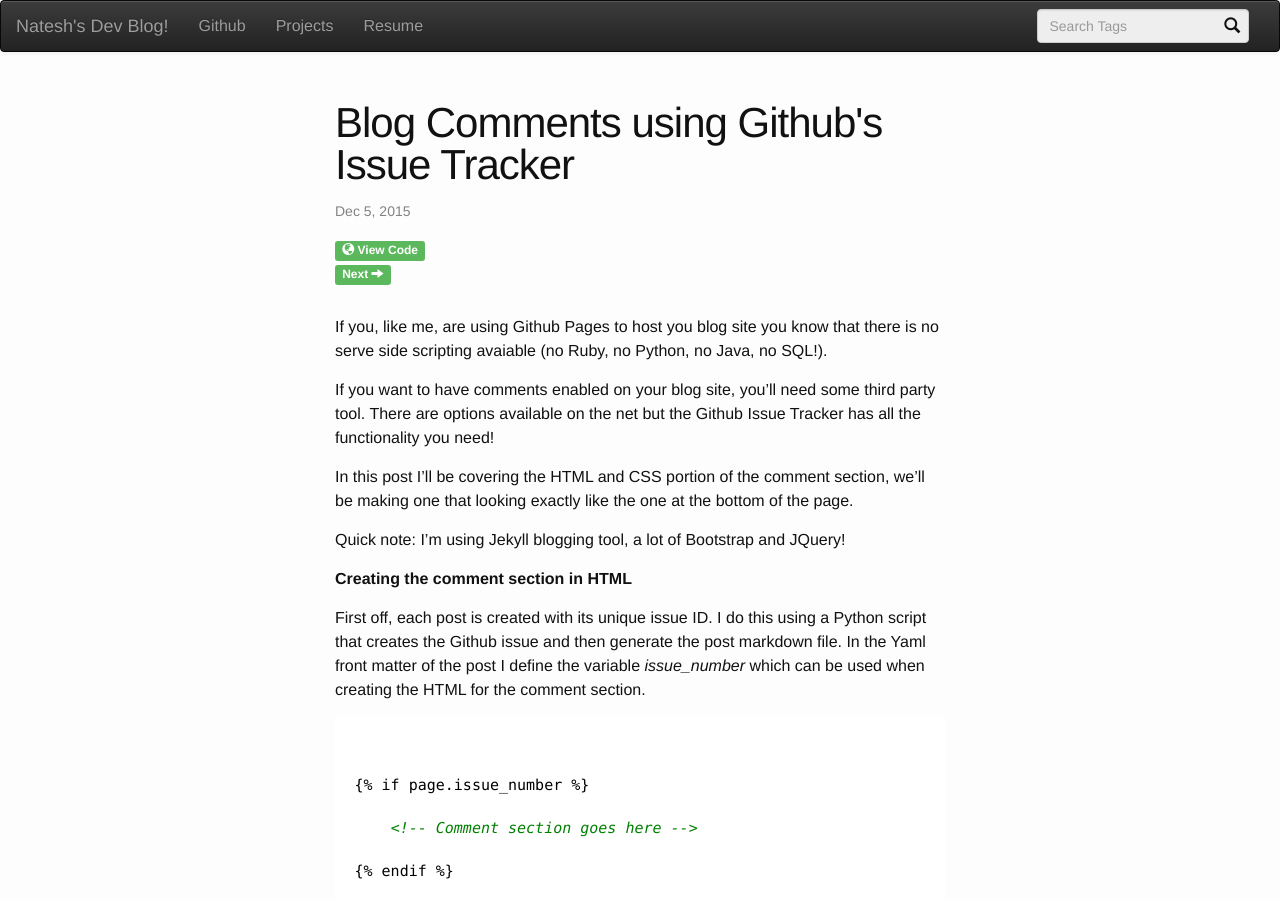
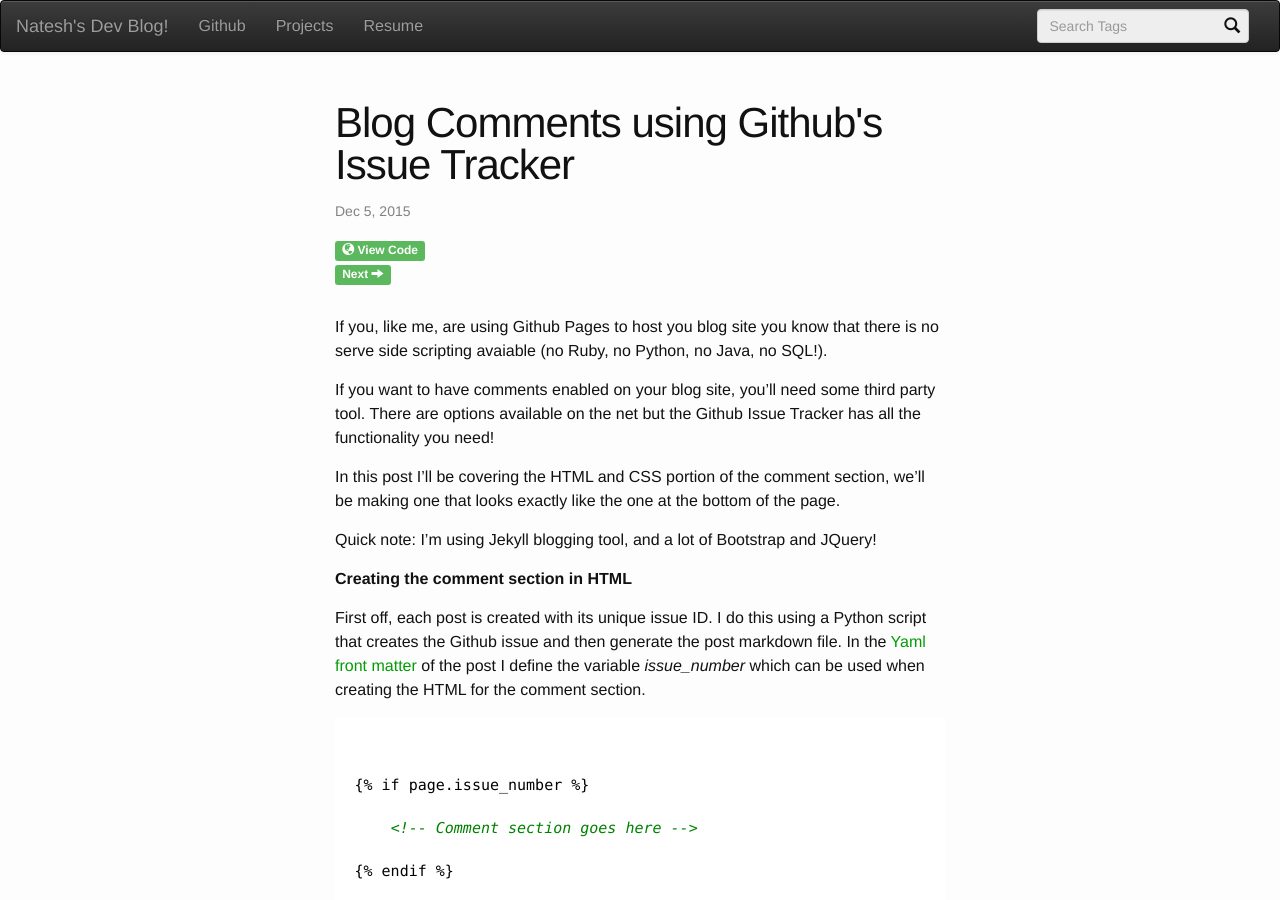
Before and after one commit to nnarain/nnarain.github.io, a Jekyll site: the page built from _posts/2015-12-05-Blog Comments using Github's Issue Tracker.md, in a window 1280 px wide and 900 px high. Built offline with Jekyll 4.4.1, drawn with Linux system fonts in a browser that asks for light colours; Markdown is read by kramdown in place of the engine named in the settings.

Commit message:
fixed typos

````diff
--- a/_posts/2015-12-05-Blog Comments using Github's Issue Tracker.md
+++ b/_posts/2015-12-05-Blog Comments using Github's Issue Tracker.md
@@ -13,13 +13,13 @@ If you, like me, are using Github Pages to host you blog site you know that ther
 
 If you want to have comments enabled on your blog site, you'll need some third party tool. There are options available on the net but the Github Issue Tracker has all the functionality you need!
 
-In this post I'll be covering the HTML and CSS portion of the comment section, we'll be making one that looking exactly like the one at the bottom of the page.
+In this post I'll be covering the HTML and CSS portion of the comment section, we'll be making one that looks exactly like the one at the bottom of the page.
 
-Quick note: I'm using Jekyll blogging tool, a lot of Bootstrap and JQuery!
+Quick note: I'm using Jekyll blogging tool, and a lot of Bootstrap and JQuery!
 
 **Creating the comment section in HTML**
 
-First off, each post is created with its unique issue ID. I do this using a Python script that creates the Github issue and then generate the post markdown file. In the Yaml front matter of the post I define the variable *issue_number* which can be used when creating the HTML for the comment section.
+First off, each post is created with its unique issue ID. I do this using a Python script that creates the Github issue and then generate the post markdown file. In the [Yaml front matter](http://jekyllrb.com/docs/frontmatter/) of the post I define the variable *issue_number* which can be used when creating the HTML for the comment section.
 
 ```html
 
````
Also changed, not shown: _posts/2015-12-05-Blog Comments using Github's Issue Tracker. Part 2.md (+2 -2 lines).
